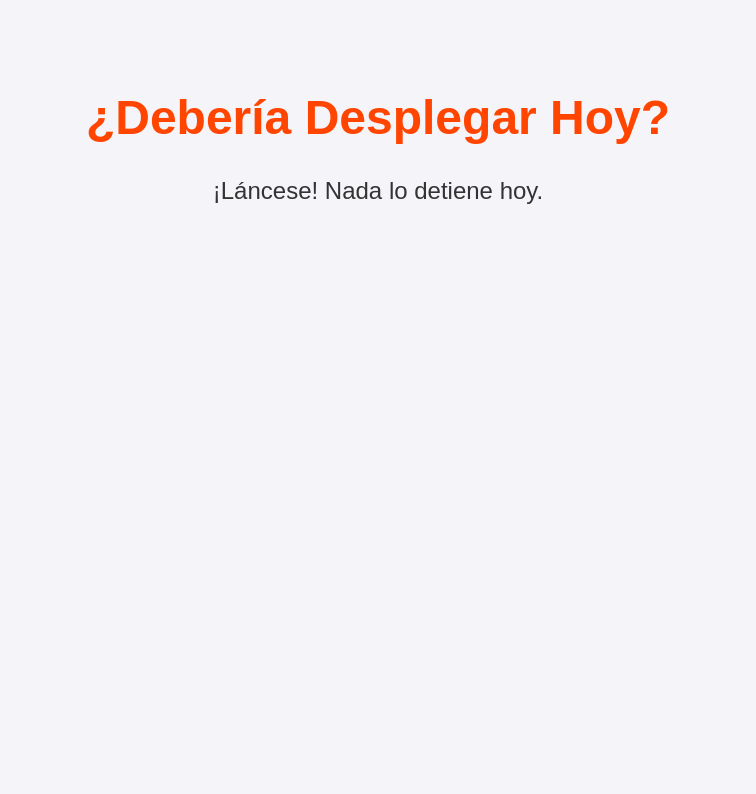
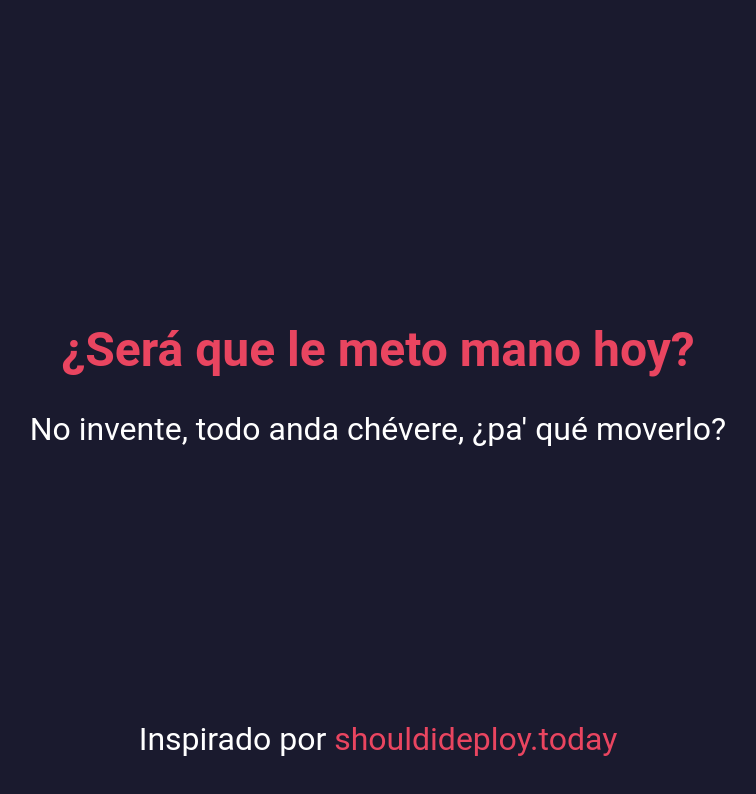
Before and after one commit to elk-gh/deberiadesplegarhoy, a plain HTML site: page index.html in a window 1280 px wide. Shown: the whole page, without its empty margins (262-1018 px from the left). Drawn offline with Linux system fonts and the light colour scheme.

Commit message:
Update index.html

```diff
--- a/index.html
+++ b/index.html
@@ -3,38 +3,109 @@
 <head>
     <meta charset="UTF-8">
     <meta name="viewport" content="width=device-width, initial-scale=1.0">
-    <title>¿Debería Desplegar Hoy?</title>
+    <title>¿Será que le meto mano hoy?</title>
     <style>
+        /* Estilo general */
         body {
-            font-family: Arial, sans-serif;
+            background-color: #1a1a2e;
+            color: #e94560;
+            font-family: "Roboto", Arial, sans-serif;
             text-align: center;
-            padding: 50px;
-            background-color: #f4f4f9;
-            color: #333;
+            margin: 0;
+            padding: 0;
+            display: flex;
+            flex-direction: column;
+            justify-content: center;
+            align-items: center;
+            height: 100vh;
         }
+
         h1 {
-            font-size: 48px;
-            color: #ff4500;
+            font-size: 3rem;
+            margin: 0;
+            color: #e94560;
         }
+
         p {
-            font-size: 24px;
+            font-size: 2rem;
+            color: #ffffff;
+            padding: 0 20px;
+        }
+
+        .footer {
+            position: absolute;
+            bottom: 10px;
+            font-size: 0.9rem;
+            color: #dddddd;
+        }
+
+        .footer a {
+            color: #e94560;
+            text-decoration: none;
+        }
+
+        .footer a:hover {
+            text-decoration: underline;
         }
     </style>
 </head>
 <body>
-    <h1>¿Debería Desplegar Hoy?</h1>
+    <h1>¿Será que le meto mano hoy?</h1>
     <p id="response">Cargando respuesta...</p>
+    <div class="footer">
+        <p>Inspirado por <a href="https://shouldideploy.today" target="_blank">shouldideploy.today</a></p>
+    </div>
     <script>
+        // Frases típicas colombianas desincentivadoras
         const phrases = [
-            "¡Hágale pues, hoy es el día!",
-            "Mejor no, espere un mejor momento.",
-            "¡Claro que sí, con toda la energía!",
-            "Hoy no es el mejor día, respire y evalúe.",
-            "¡Láncese! Nada lo detiene hoy."
+            "Eso está quietico, déjelo así.",
+            "¡Ay, ome! ¿Pa' qué va a inventar?",
+            "No sea necio, lo que no está roto no se arregla.",
+            "Mijo, usted no se meta en camisa de once varas.",
+            "Deje la gana de joder y váyase a tomar tinto.",
+            "No le eche sal a la herida, compadre.",
+            "¿Usted quiere que esto se caiga? Déjelo quieto.",
+            "¡Ojo! No vaya a hacer el oso.",
+            "Primero revise con lupa, no sea cansón.",
+            "Eso está mejor que caldo de gallina, no lo toque.",
+            "No sea liso, mijito, mejor revise mañana.",
+            "Si le mete mano, toca decirle a todos. ¡Cuidado!",
+            "¿Va a meter la pata? Mejor no, parcero.",
+            "No sea llevado del verraco, espere un día más.",
+            "Deje así, no se busque problemas, hermano.",
+            "¿Qué va a ganar? Solo dolores de cabeza.",
+            "¿Pa' qué va a armar el chicharrón? Déjelo quieto.",
+            "¡Uy no! Va a terminar con el cuero al sol.",
+            "Primero coma y luego piense, mejor no despliegue.",
+            "Compadre, eso huele a problema, mejor no.",
+            "No invente, todo anda chévere, ¿pa' qué moverlo?",
+            "Cálmese y póngase a mirar Netflix mejor.",
+            "Eso está más quieto que carro varado, ¡déjelo así!",
+            "Se le va a caer el rancho, mejor espere.",
+            "No le eche más leña al fuego, amigo.",
+            "¿Usted cree que es buen día? ¡No lo es!",
+            "Eso se va a enredar como piña, no lo toque.",
+            "Mejor ahórrese el regaño y váyase a dormir.",
+            "Oiga, eso está como está, deje de molestar.",
+            "Déjelo pa' mañana, ¡hoy no es el día!"
         ];
 
-        document.getElementById("response").innerText =
-            phrases[Math.floor(Math.random() * phrases.length)];
+        // Función para cambiar la frase
+        const responseElement = document.getElementById("response");
+        function changePhrase() {
+            const randomIndex = Math.floor(Math.random() * phrases.length);
+            responseElement.textContent = phrases[randomIndex];
+        }
+
+        // Cambiar frase al cargar la página
+        changePhrase();
+
+        // Cambiar frase al presionar "Enter"
+        document.addEventListener("keydown", function(event) {
+            if (event.key === "Enter") {
+                changePhrase();
+            }
+        });
     </script>
 </body>
 </html>
```
